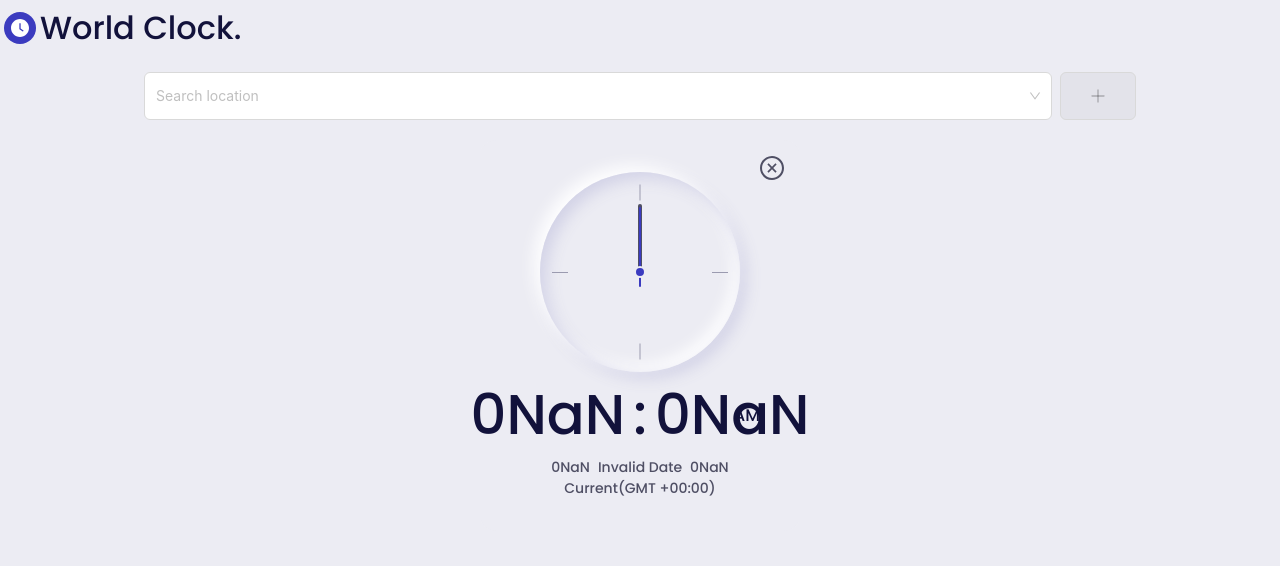
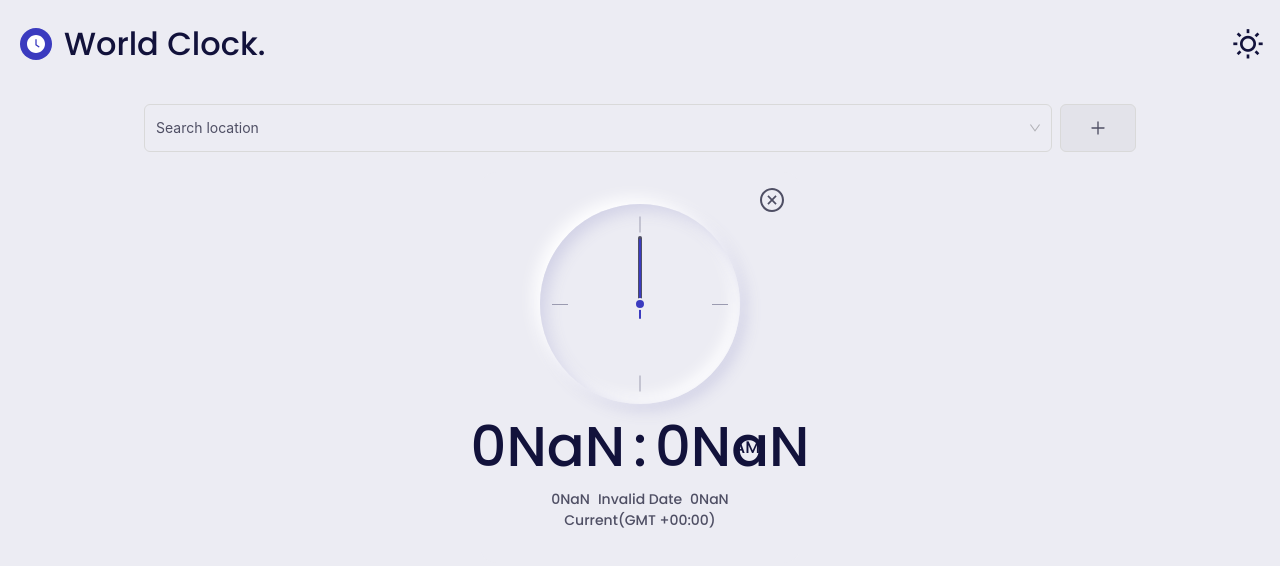
Before and after one commit to minh0812/world-clock, a React (Create React App) app: page / in a window 1280 px wide. Shown: the top 566 px of the page. Built offline with nearby package versions, Linux system fonts and the light colour scheme.

Commit message:
dark theme

```diff
--- a/public/index.html
+++ b/public/index.html
@@ -8,6 +8,11 @@
     <link rel="apple-touch-icon" href="%PUBLIC_URL%/time.png" />
 
     <link rel="manifest" href="%PUBLIC_URL%/manifest.json" />
+    <!--=============== REMIXICONS ===============-->
+    <link
+      href="https://cdn.jsdelivr.net/npm/remixicon@3.5.0/fonts/remixicon.css"
+      rel="stylesheet"
+    />
     <title>World Clock</title>
   </head>
   <body>
--- a/src/App.scss
+++ b/src/App.scss
@@ -1,12 +1,29 @@
 header {
+  display: flex;
+  justify-content: space-between;
+  align-items: center;
+  padding: 1rem;
+  .logo {
     color: var(--title-color);
     display: flex;
     align-items: center;
     padding: 0.25rem;
+    gap: 0.5rem;
     h1 {
       font-size: var(--medium-font-size);
       font-weight: var(--font-medium);
       margin-inline: 0.25rem;
+    }
+  }
+  .theme {
+    display: flex;
+    align-items: center;
+    gap: 0.5rem;
+    cursor: pointer;
+    i {
+      font-size: 2rem;
+      color: var(--title-color);
+    }
   }
 }
 
@@ -26,6 +43,20 @@ main {
       height: 3rem;
       text-transform: uppercase;
       font-size: 1rem;
+      .anticon {
+        color: var(--text-color);
+      }
+    }
+    .ant-select {
+      .ant-select-selector {
+        background-color: var(--body-color);
+      }
+      .ant-select-selection-placeholder {
+        color: var(--text-color);
+      }
+      .ant-select-selection-item {
+        color: var(--text-color);
+      }
     }
   }
   .clocks {
--- a/src/App.tsx
+++ b/src/App.tsx
@@ -2,11 +2,14 @@ import React, { useState, useEffect } from "react";
 import Clock from "./components/Clock";
 import { Avatar, Select, Button, message, Tooltip } from "antd";
 import { ClockCircleFilled, PlusOutlined } from "@ant-design/icons";
+import sun from "./assets/icon/sun-line.svg";
+import moon from "./assets/icon/moon-line.svg";
 import "./App.scss";
 
 function App() {
   const [clocks, setClocks] = useState<{ UCT: string; location: string }[]>([]);
   const [UCT, setUCT] = useState<{ UCT: string; location: string }>();
+  const [theme, setTheme] = useState("light");
   const cities = [
     {
       value: {
@@ -218,25 +221,69 @@ function App() {
     setClocks(newClocks);
   };
 
+  const getTheme = () => {
+    const isDarkTheme = window.matchMedia("(prefers-color-scheme: dark)");
+    isDarkTheme.addEventListener("change", () => {
+      if (isDarkTheme.matches) {
+        setTheme("dark");
+        document.body.classList.add("dark-theme");
+      } else {
+        setTheme("light");
+        document.body.classList.remove("dark-theme");
+      }
+    });
+    if (isDarkTheme.matches) {
+      setTheme("dark");
+      document.body.classList.add("dark-theme");
+    } else {
+      setTheme("light");
+      document.body.classList.remove("dark-theme");
+    }
+  };
   useEffect(() => {
     getClocks();
+    getTheme();
   }, []);
 
   return (
     <>
       <header>
-        <Avatar
-          icon={<ClockCircleFilled />}
-          style={{ backgroundColor: "var(--first-color)" }}
-        />
-        <h1>World Clock.</h1>
+        <div className="logo">
+          <Avatar
+            icon={<ClockCircleFilled />}
+            style={{ backgroundColor: "var(--first-color)" }}
+          />
+          <h1>World Clock.</h1>
+        </div>
+        <div className="theme">
+          {
+            <Tooltip title="Light/Dark theme" placement="left">
+              {theme === "light" ? (
+                <i
+                  className="ri-sun-line"
+                  onClick={() => {
+                    setTheme("dark");
+                    document.body.classList.add("dark-theme");
+                  }}
+                ></i>
+              ) : (
+                <i
+                  className="ri-moon-line"
+                  onClick={() => {
+                    setTheme("light");
+                    document.body.classList.remove("dark-theme");
+                  }}
+                ></i>
+              )}
+            </Tooltip>
+          }
+        </div>
       </header>
       <main>
         <div className="search-location">
           <Select
             showSearch
-            allowClear
-            style={{ width: "100%", height: "3rem" }}
+            style={{ width: "100%", height: "3rem", background: "back"}}
             placeholder="Search location"
             optionFilterProp="children"
             filterOption={(input, option) =>
@@ -258,10 +305,9 @@ function App() {
             }
             onChange={(value) =>
               setUCT({
-                UCT: value.split(" ").slice(-1)[0],
-                location: value.split(" ").slice(0, -1).join(" "),
+                UCT: value?.split(" ").slice(-1)[0],
+                location: value?.split(" ").slice(0, -1).join(" "),
               })
-
             }
             options={cities.map((city) => ({
               value: city.value.location + " " + city.value.UCT,
```
Also changed, not shown: src/assets/icon/moon-line.svg (added), src/assets/icon/sun-line.svg (added). Lines whose indentation alone changed are shown as unchanged.
